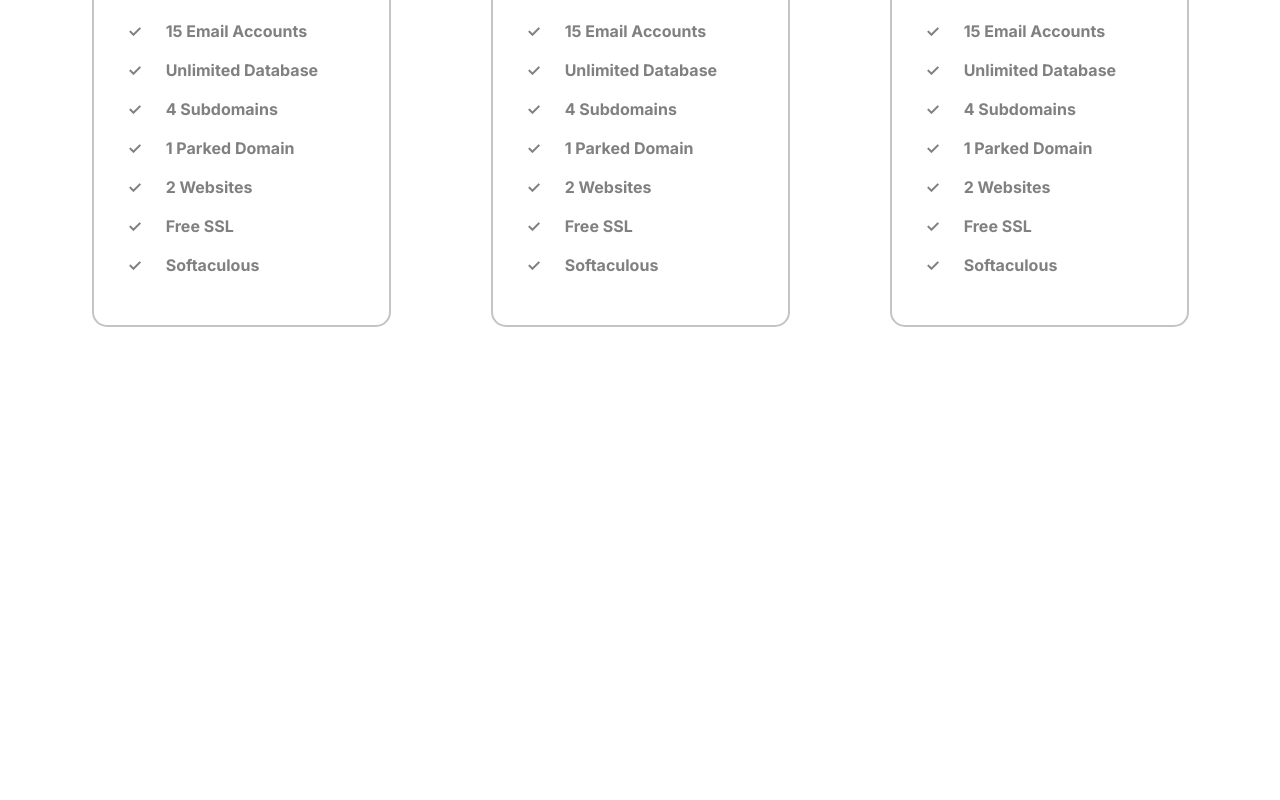
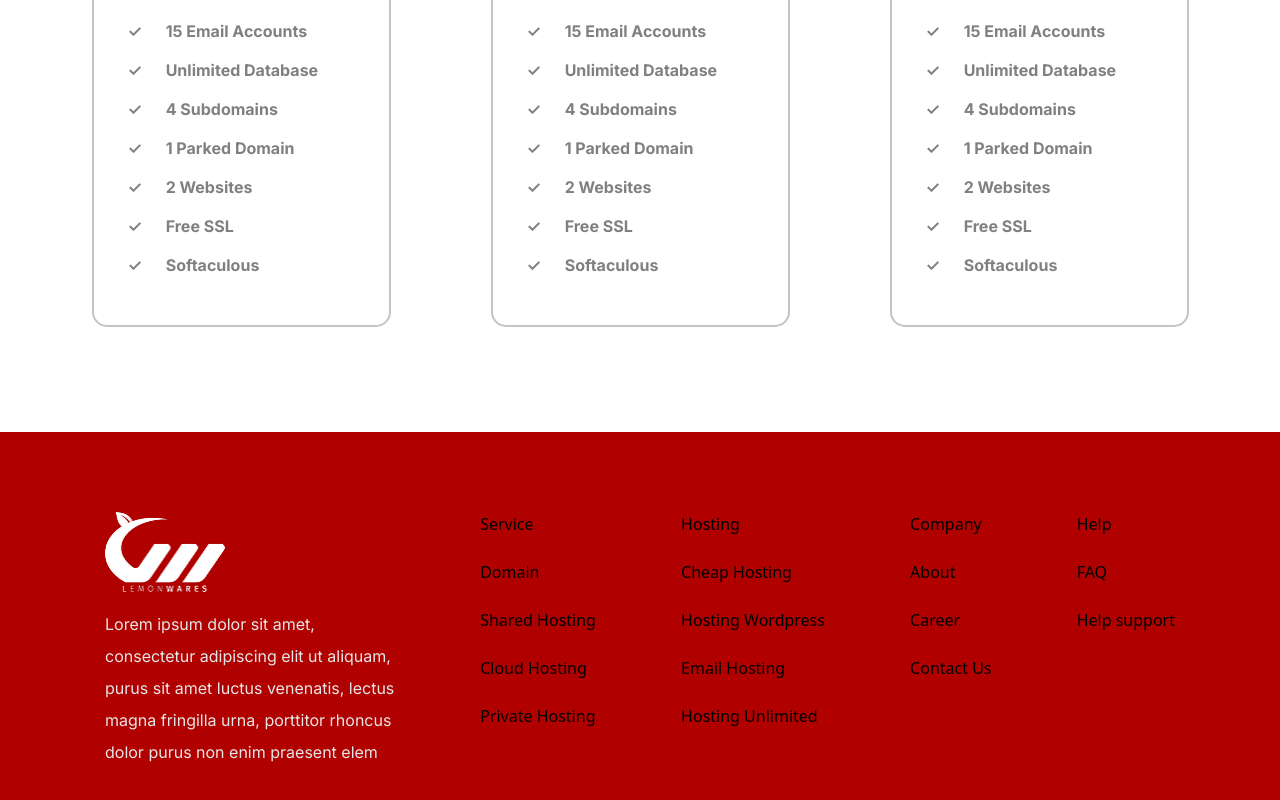
Before and after one commit to mizanur-rahaman-bd/React_Tailwind_Project_Hosting_Company, a React (Vite) app: page / in a window 1280 px wide. Shown: the part 2398-3198 px from the top of the page. Before the commit the page ends 2830 px from the top, so only its background shows below. Built offline with nearby package versions, Linux system fonts and the light colour scheme; a web font is replaced by a local one.

Commit message:
footer_runnig

```diff
--- /dev/null
+++ b/src/Components/Footer/Footer.css
@@ -0,0 +1,43 @@
+.footer{
+    @apply py-[80px] px-[105px] bg-[#B00000]
+
+
+
+}
+
+.footer_row{
+    @apply flex flex-wrap justify-between
+}
+.footer_logo_col{
+    @apply w-[290px]
+}
+.footer_logo_col img{
+    @apply w-[120px] h-[80px]
+}
+.footer_logo_col p{
+    @apply font-inter font-normal text-[16px] text-[#E6E6E6] mt-[16px] leading-[32px]
+}
+.footer_service_col{
+    @apply flex flex-col gap-[24px]
+}
+.footer_service_col ul{
+    @apply flex flex-col gap-[24px]
+}
+.footer_host_col{
+    @apply flex flex-col gap-[24px]
+}
+.footer_host_col ul{
+    @apply flex flex-col gap-[24px]
+}
+.footer_company_col{
+    @apply flex flex-col gap-[24px]
+}
+.footer_company_col ul{
+    @apply flex flex-col gap-[24px]
+}
+.footer_help_col{
+    @apply flex flex-col gap-[24px]
+}
+.footer_help_col ul{
+    @apply flex flex-col gap-[24px]
+}
--- /dev/null
+++ b/src/Components/Footer/Footer.jsx
@@ -0,0 +1,67 @@
+import React from 'react'
+import './Footer.css'
+import { Link } from 'react-router-dom'
+
+const Footer = () => {
+  return (
+    <>
+    <footer className='footer'>
+      <div className="container">
+        <div className="footer_row">
+          <div className="footer_logo_col">
+            <div>
+              <img src="Images/footer_logo.png" alt="footer" />
+            </div>
+            <div>
+              <p>Lorem ipsum dolor sit amet, consectetur adipiscing elit ut aliquam, purus sit amet luctus venenatis, lectus magna fringilla urna, porttitor rhoncus dolor purus non enim praesent elem</p>
+            </div>
+
+          </div>
+          <div className="footer_service_col">
+            <h4>Service</h4>
+            <ul>
+              <li><Link to={''}>Domain</Link></li>
+              <li><Link to={''}>Shared Hosting</Link></li>
+              <li><Link to={''}>Cloud Hosting</Link></li>
+              <li><Link to={''}>Private Hosting</Link></li>
+
+            </ul>
+
+          </div>
+          <div className='footer_host_col'>
+            <h4>Hosting</h4>
+            <ul>
+              <li><Link to={''}>Cheap Hosting</Link></li>
+              <li><Link to={''}>Hosting Wordpress</Link></li>
+              <li><Link to={''}>Email Hosting</Link></li>
+              <li><Link to={''}>Hosting Unlimited</Link></li>
+            </ul>
+
+          </div>
+          <div className="footer_company_col">
+            <h4>Company</h4>
+            <ul>
+              <li><Link to={''}>About</Link></li>
+              <li><Link to={''}>Career</Link></li>
+              <li><Link to={''}>Contact Us</Link></li>
+            </ul>
+
+          </div>
+          <div className="footer_help_col">
+            <h4>Help</h4>
+            <ul>
+              <li><Link to={''}>FAQ</Link></li>
+              <li><Link to={''}>Help support</Link></li>
+            </ul>
+
+          </div>
+        </div>
+      </div>
+
+    </footer>
+
+    </>
+  )
+}
+
+export default Footer
--- a/src/Pages/Home.jsx
+++ b/src/Pages/Home.jsx
@@ -3,6 +3,7 @@ import Banner from "../Components/Banner/Banner";
 import TrueCloud from "../Components/True_Cloud/TrueCloud";
 import Feature from "../Components/Feature/Feature";
 import Get_started from "../Components/Get_started/Get_started";
+import Footer from "../Components/Footer/Footer";
 
 const Home = () => {
   return (
@@ -11,6 +12,8 @@ const Home = () => {
       <TrueCloud />
       <Feature />
       <Get_started />
+      <Footer />
+
     </>
   );
 };
```
Also changed, not shown: public/Images/footer_logo.png (added).
